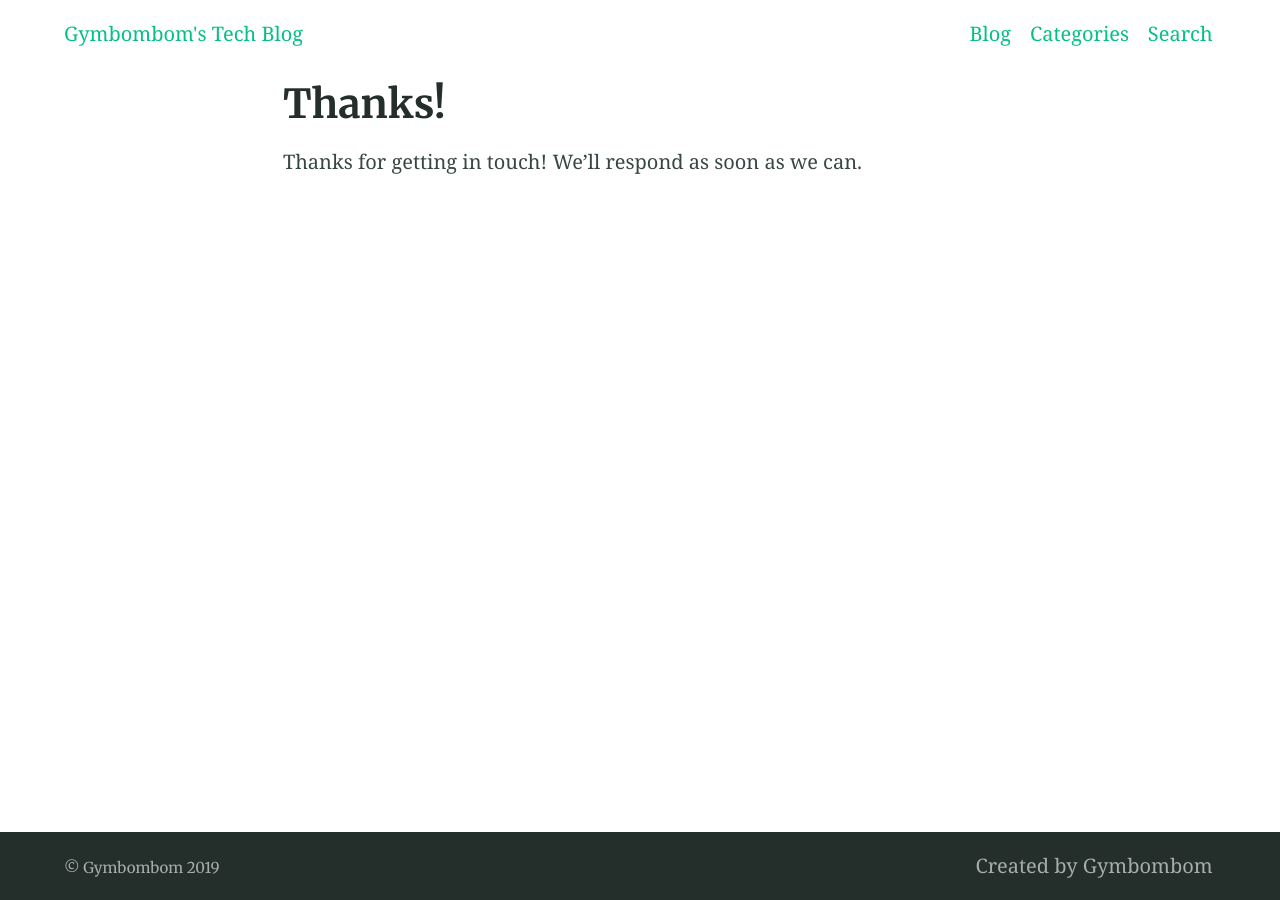
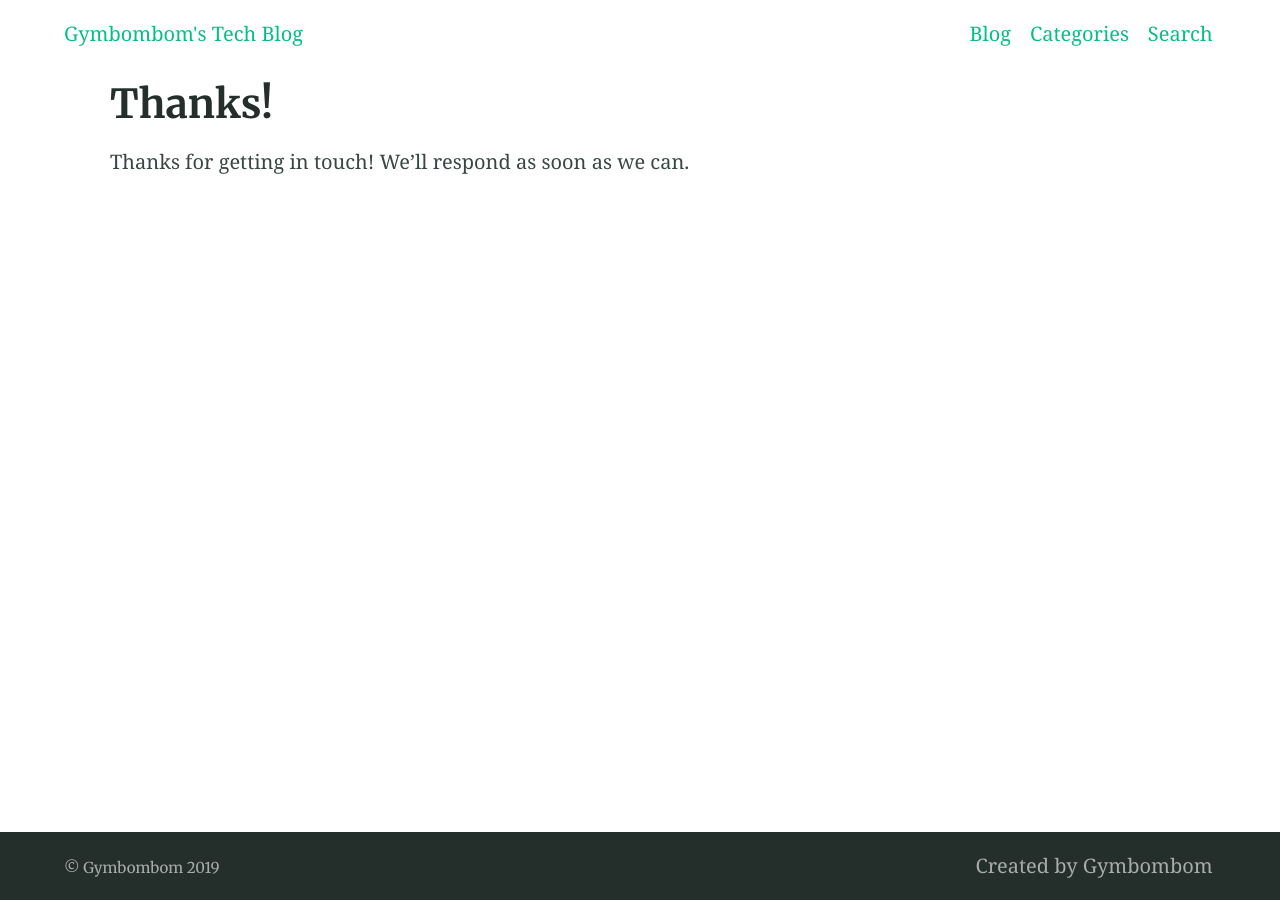
Before and after one commit to jaeheon209/gymbombom.github.io, a Jekyll site: the page built from thanks.md, in a window 1280 px wide. Built offline with Jekyll 4.4.1, drawn with Linux system fonts in a browser that asks for light colours; our own code applies the rules of GitHub Pages for plain Markdown files.

Commit message:
블로그 Post 의 weith 넓이 변경

```diff
--- a/_sass/_theme.scss
+++ b/_sass/_theme.scss
@@ -137,7 +137,7 @@ body {
 
 .content {
   @include breakpoint(break-1) {
-    width: 62%;
+    width: 92%;
   }
 }
 
```
